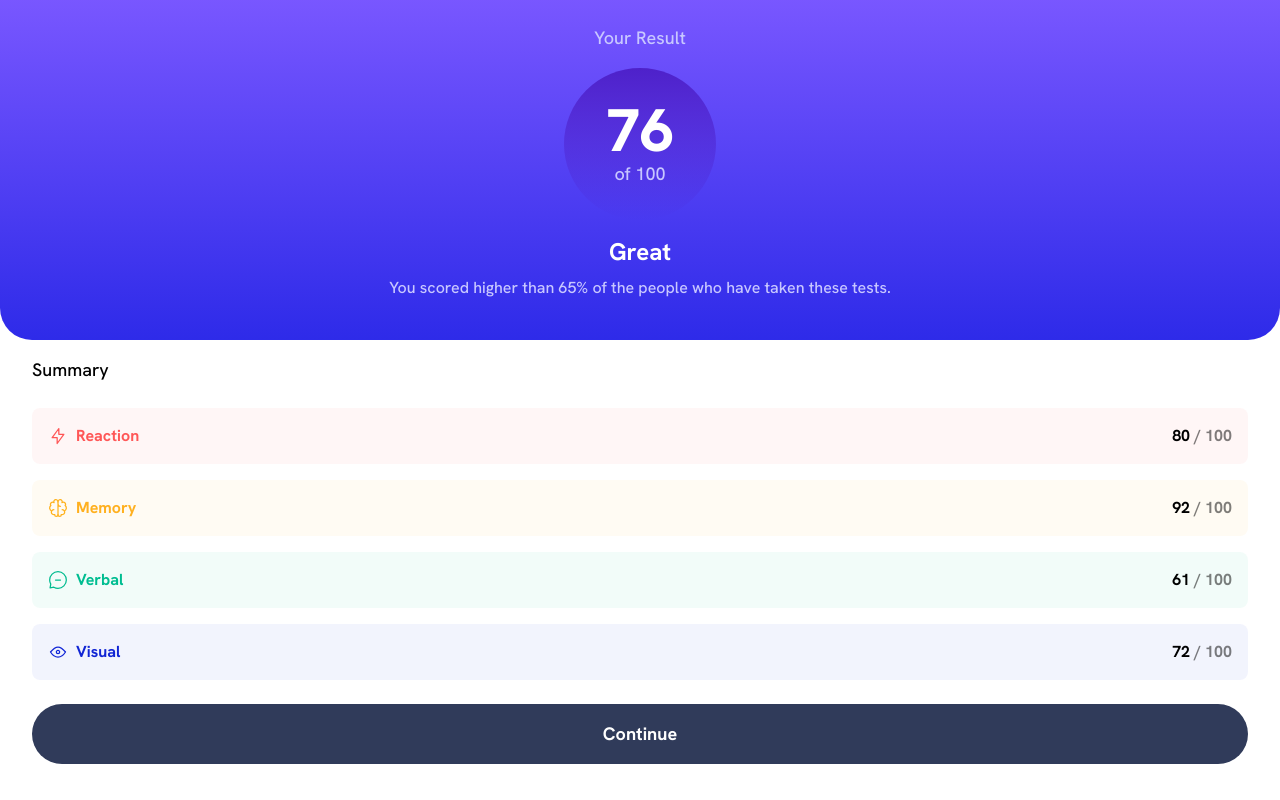
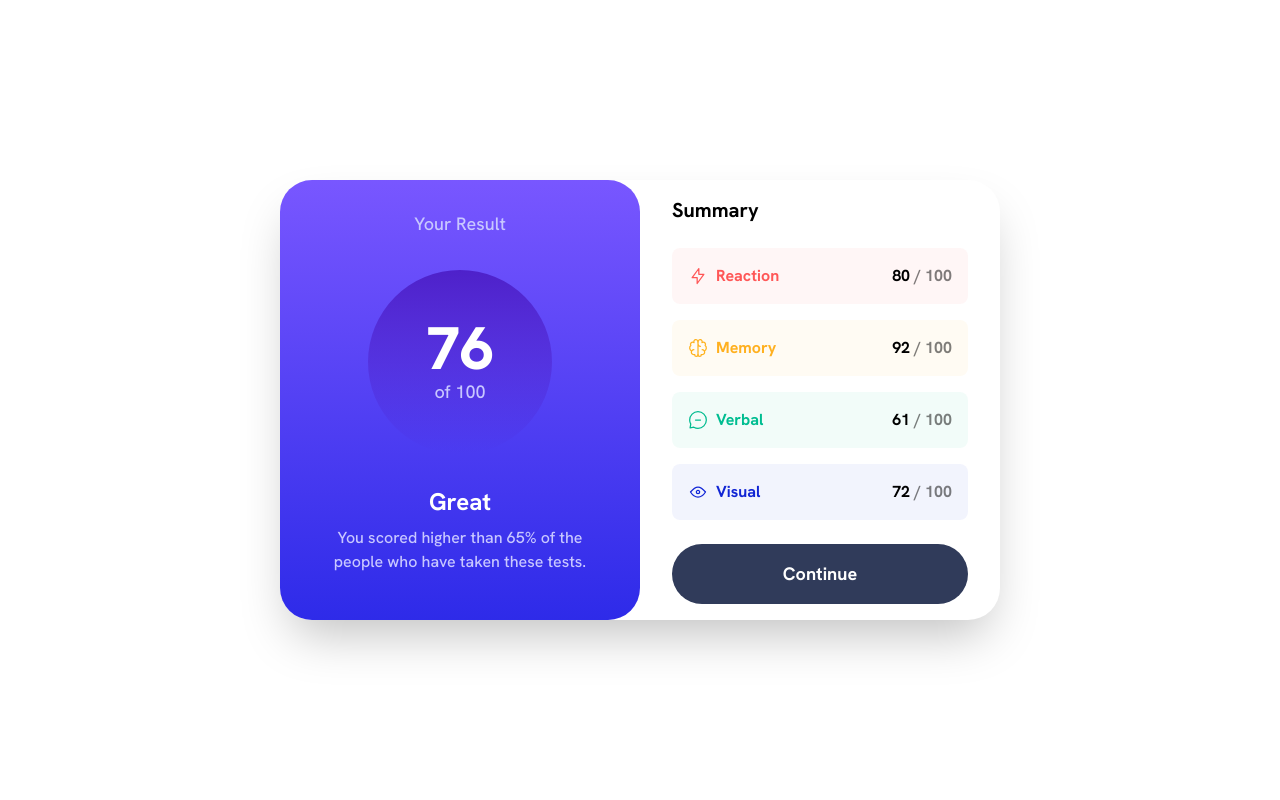
Before and after one commit to Chamara-Wijepala/fem-results-summary-component, a website: page index.html in a window 1280 px wide. Drawn offline with Linux system fonts and the light colour scheme.

Commit message:
Add styles to large screen sizes

```diff
--- a/index.html
+++ b/index.html
@@ -12,16 +12,18 @@
     />
     <title>Results Summary Component</title>
   </head>
-  <body class="font-hanken text-lg">
-    <main>
-      <div>
+  <body class="min-h-screen font-hanken text-lg">
+    <main class="min-h-screen md:flex md:items-center md:justify-center">
+      <div
+        class="mx-auto max-w-[45rem] md:grid md:grid-cols-2 md:rounded-[2rem] md:shadow-2xl"
+      >
         <div
-          class="flex flex-col justify-center gap-4 rounded-b-[2rem] bg-gradient-to-b from-lightSlateBlue to-lightRoyalBlue px-12 pt-6 pb-10 text-center text-lightLavender"
+          class="flex flex-col justify-center gap-4 rounded-b-[2rem] bg-gradient-to-b from-lightSlateBlue to-lightRoyalBlue px-12 pt-6 pb-10 text-center text-lightLavender md:rounded-[2rem]"
         >
           <h2>Your Result</h2>
 
           <div
-            class="mx-auto aspect-square rounded-full bg-gradient-to-b from-violetBlue to-persianBlue/0 p-8"
+            class="mx-auto aspect-square rounded-full bg-gradient-to-b from-violetBlue to-persianBlue/0 p-8 md:my-4 md:p-12"
           >
             <p class="flex flex-col">
               <span class="text-6xl font-extrabold text-white">76</span>
@@ -39,7 +41,7 @@
         </div>
 
         <div class="py-4 px-8">
-          <h2>Summary</h2>
+          <h2 class="text-xl font-bold">Summary</h2>
 
           <div id="summary-list" class="my-6 flex flex-col gap-4 text-base">
             <div class="flex items-center rounded-lg bg-lightRed/5 p-4">
```
Also changed, not shown: output.css.
